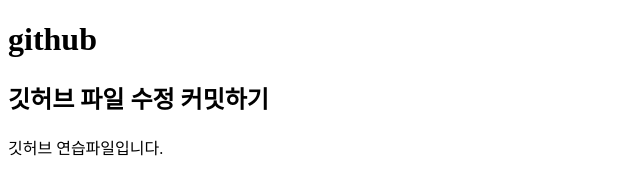
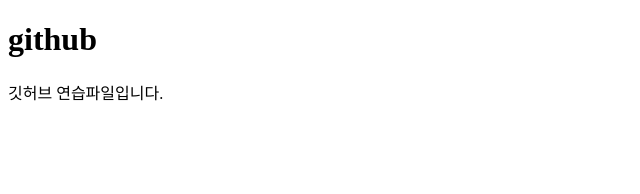
Before and after one commit to yamah7/git, a plain HTML site: page index.html in a window 1280 px wide. Shown: the whole page, without its empty margins (0-640 px from the left). Drawn offline with Linux system fonts and the light colour scheme.

Commit message:
Revert "h2태그 추가"
This reverts commit 9a914b7a257721baa64d24425b69a0460402db76.

```diff
--- a/index.html
+++ b/index.html
@@ -6,7 +6,7 @@
 <head>
 <body>
 <h1>github</h1>
-<h2>깃허브 파일 수정 커밋하기</h2>
+
 깃허브 연습파일입니다.
 
 </body>
```
